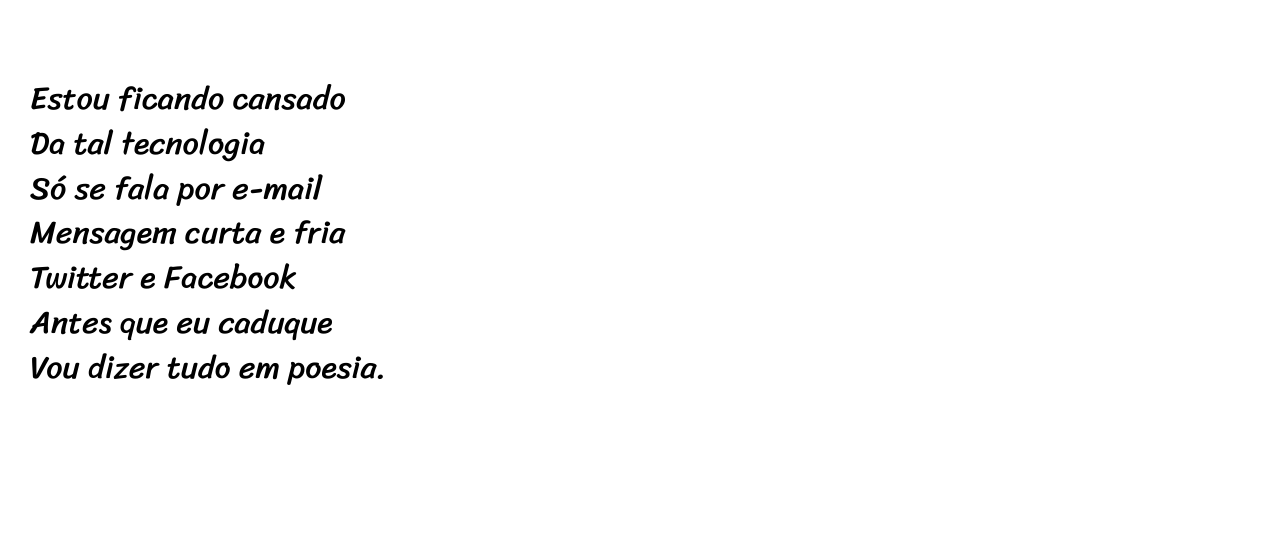
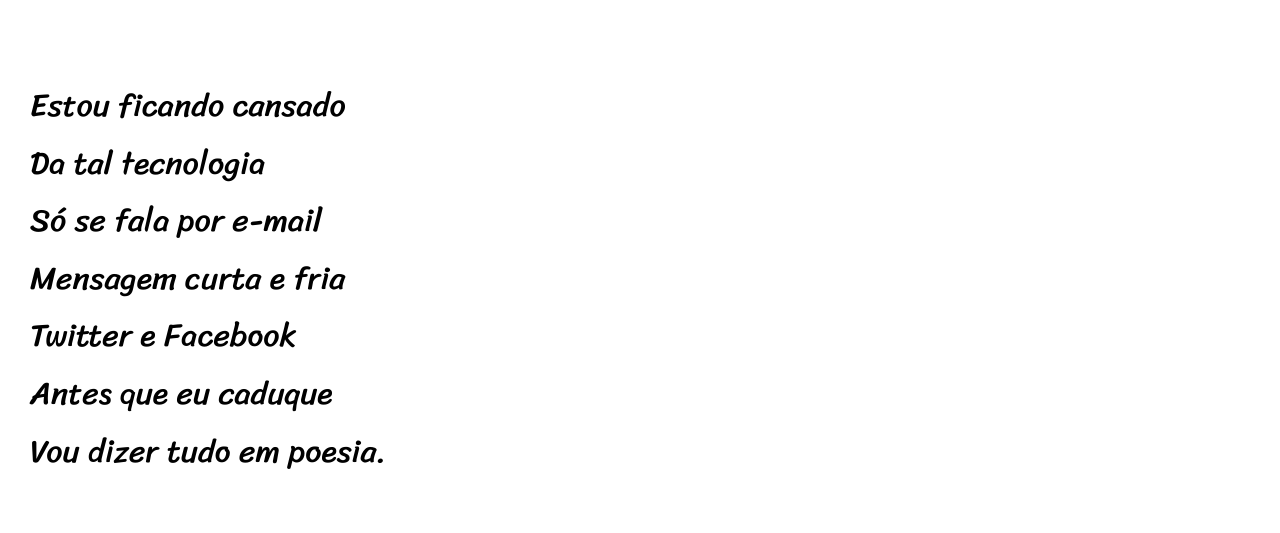
Before and after one commit to JuniorBugnaro/projeto-cordel, a plain HTML site: page index.html in a window 1280 px wide. Shown: the part 263-796 px from the top of the page. Drawn offline with Linux system fonts and the light colour scheme.

Commit message:
Update style.css

```diff
--- a/estilo/style.css
+++ b/estilo/style.css
@@ -54,7 +54,7 @@
     font-size: 2em;
     padding-top: 10vh;
     padding-bottom: 10vh;
-    line-height: 3.5vw;
+    line-height: 4.5vw;
     padding-left: 30px;
 }
 
```
